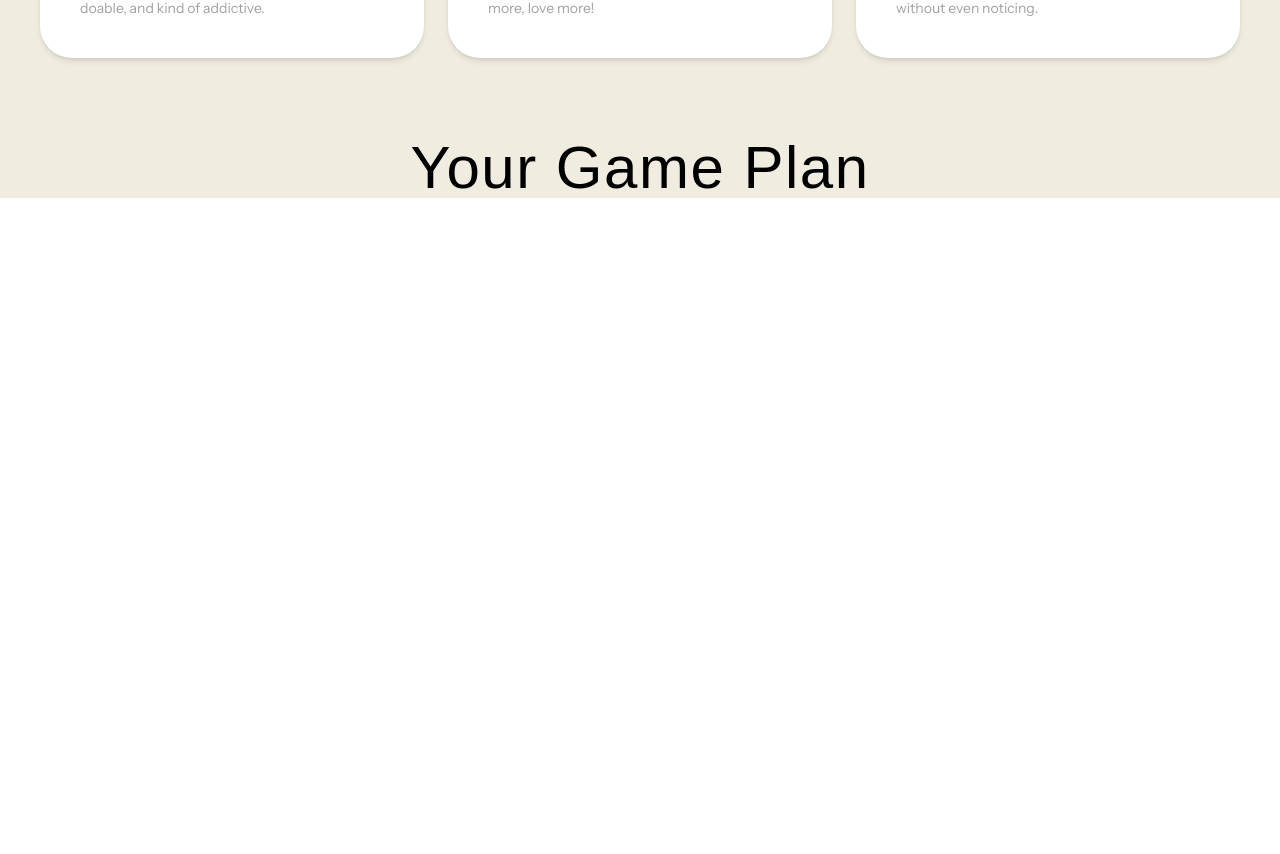
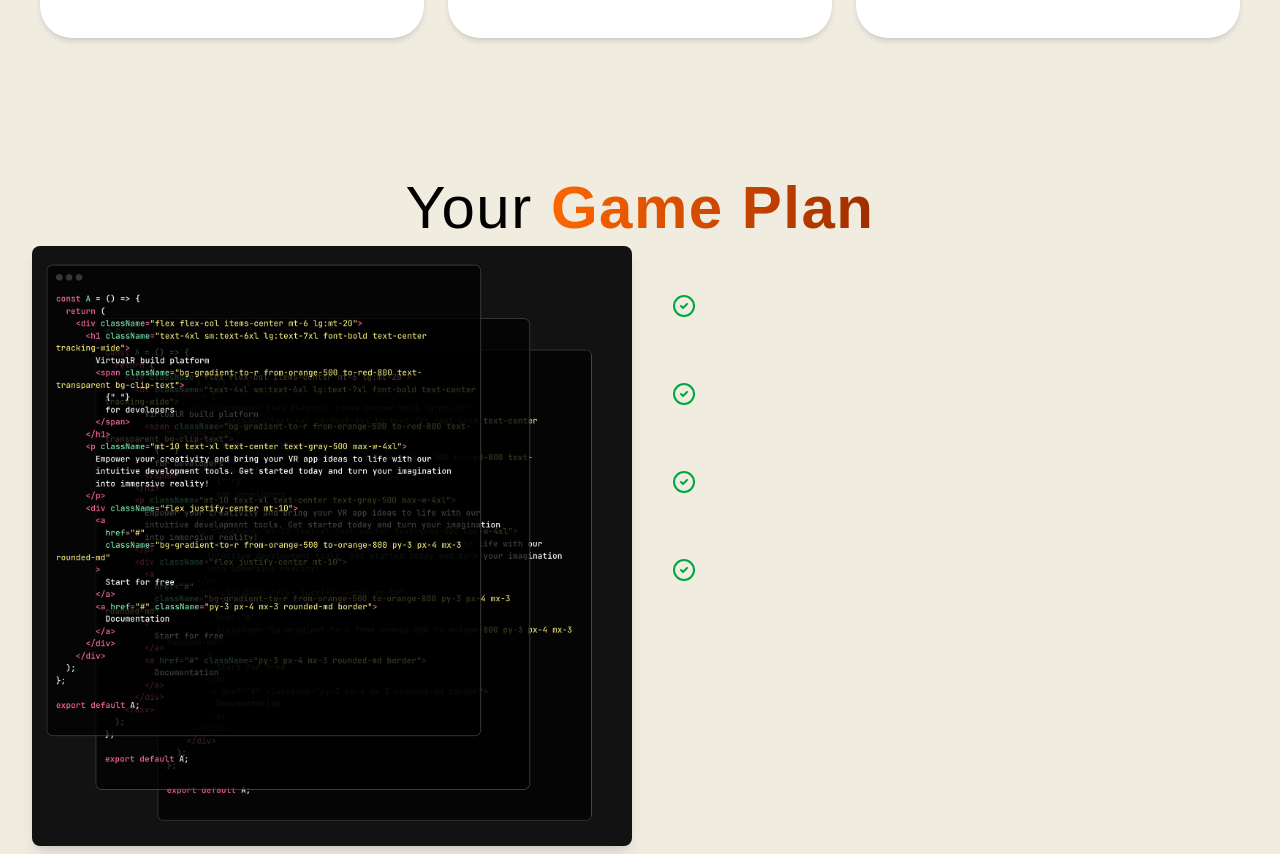
Before and after one commit to samuelngry/Coinly, a React (Vite) app in the folder client/: page / in a window 1280 px wide. Shown: the part 1349-2203 px from the top of the page. Before the commit the page ends 1550 px from the top, so only its background shows below. Built offline with nearby package versions, Linux system fonts and the light colour scheme; a web font is replaced by a local one.

Commit message:
feat: add PlayBook section with image and check icon for each play

```diff
--- a/client/src/components/FeatureSection.jsx
+++ b/client/src/components/FeatureSection.jsx
@@ -5,7 +5,7 @@ import featureImage3 from "../assets/feature3.png"
 
 const FeatureSection = () => {
   return (
-    <div className="flex flex-col mt-6 lg:mt-40 items-center">
+    <div className="flex flex-col mt-35 items-center">
       <h1 className="text-2xl sm:text-3xl lg:text-6xl tracking-wide text-center">So simple, it's fun.</h1>
       <p className="text-sm sm:text-md lg:text-lg mt-3 text-center mb-10">
         It's just how you've always wanted saving to work.
--- a/client/src/components/Playbook.jsx
+++ b/client/src/components/Playbook.jsx
@@ -1,10 +1,31 @@
 import { CheckCircle2 } from 'lucide-react';
 import codeImg from '../assets/code.jpg';
+import { checklistItems } from '../constants';
 
 const Playbook = () => {
   return (
-    <div className='mt-20'>
-      <h2 className='text-3xl sm:text-5xl lg:text-6xl text-center mt-6 tracking-wide'>Your Game Plan</h2>
+    <div className='mt-35'>
+      <h2 className='text-3xl sm:text-5xl lg:text-6xl text-center mt-6 tracking-wide'>
+        Your
+        <strong className="bg-gradient-to-r from-orange-500 to-orange-800 text-transparent bg-clip-text">
+            {" "}
+            Game Plan
+        </strong>
+        </h2>
+        <div className='flex flex-wrap justify-center'>
+            <div className='p-2 w-full lg:w-1/2'>
+                <img src={codeImg} alt="Code" className='rounded-lg shadow-lg' />
+            </div>
+            <div className='pt-12 w-full lg:w-1/2'>
+                {checklistItems.map((item, index) => (
+                    <div key={index} className='flex mb-12'>
+                        <div className='text-green-600 mx-6 h-10 w-10 p-2 justify-center items-center rounded-full'>
+                            <CheckCircle2 />
+                        </div>
+                    </div>
+                ))}
+            </div>
+        </div>
     </div>
   )
 }
```
